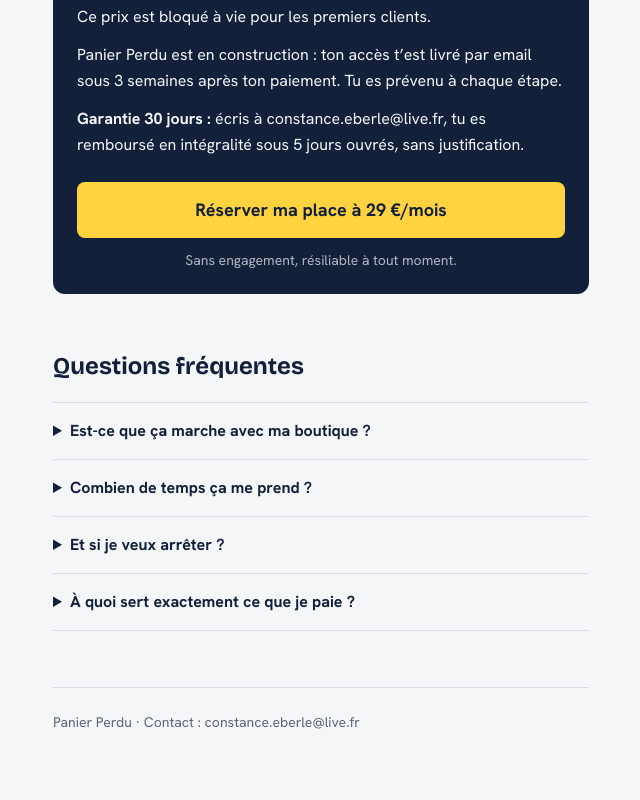
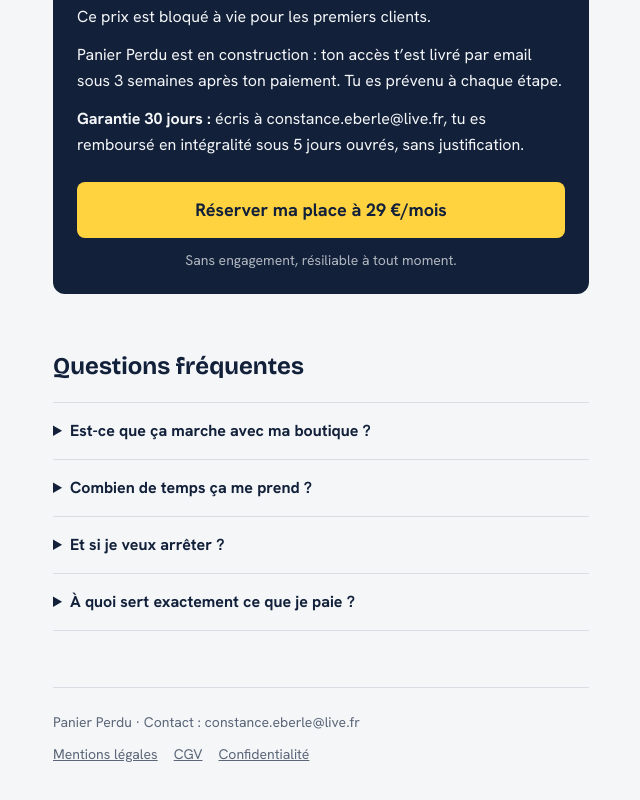
Before and after one commit to Ebb9531/Paniers-perdus-, a Next.js app: page / in a window 1280 px wide. Shown: the part 1431-2231 px from the top of the page, without its empty margins (319-959 px from the left). Built offline with nearby package versions, Linux system fonts and the light colour scheme.

Commit message:
Modify footer with contact info and legal links
Updated footer to include a specific contact email and additional links.

```diff
--- a/app/page.tsx
+++ b/app/page.tsx
@@ -132,9 +132,7 @@ export default function Page() {
         </div>
       </section>
 
-      <footer className="mt-14 border-t border-trait pt-6 text-sm text-gris">
-        <p>Panier Perdu · Contact : {EMAIL_CONTACT}</p>
-      </footer>
+      <footer className="mt-14 border-t border-trait pt-6 text-sm text-gris"> <p>Panier Perdu · Contact : constance.eberle@live.fr</p> <p className="mt-3 flex flex-wrap gap-x-4 gap-y-2"> <a href="/mentions-legales" className="underline">Mentions légales</a> <a href="/cgv" className="underline">CGV</a> <a href="/confidentialite" className="underline">Confidentialité</a> </p> </footer>
 
       {/* Barre de paiement fixe, atteignable au pouce, mobile uniquement */}
       <div className="fixed inset-x-0 bottom-0 border-t border-trait bg-papier/95 p-3 sm:hidden">
```
